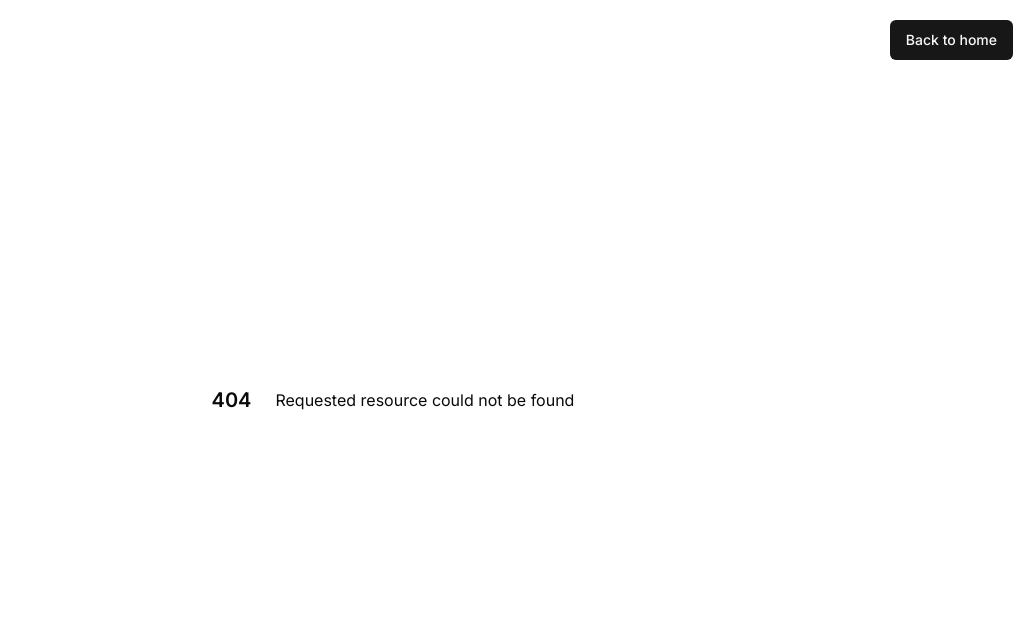
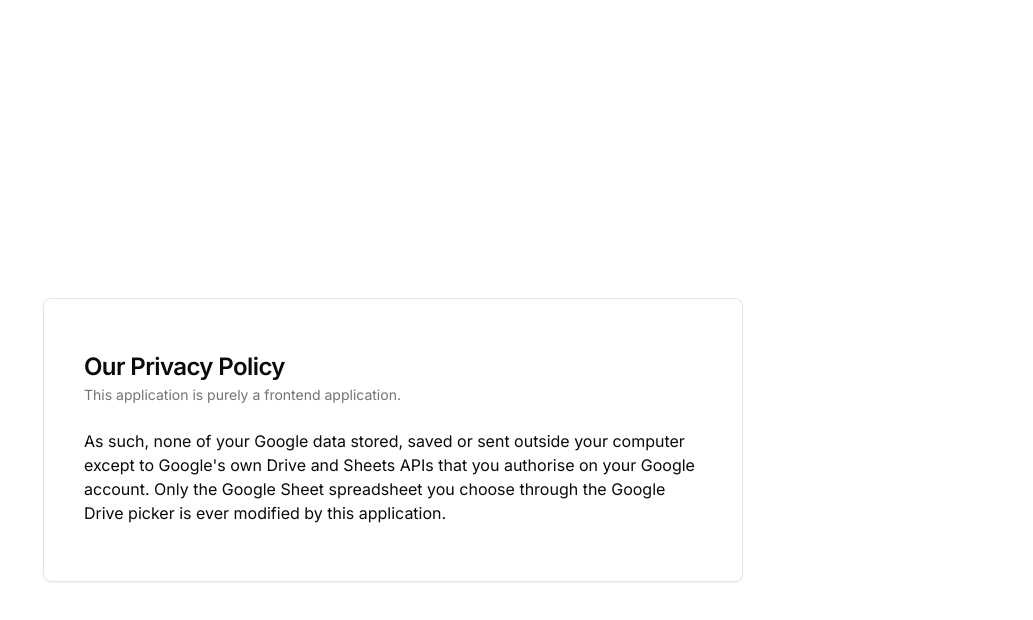
Before and after one commit to ianyeoh/ndis-invoicing, a Next.js app in the folder app/: page /privacy in a window 1280 px wide. Before the commit this address had no page. Shown: the top 620 px of the page, without its empty margins (247-1280 px from the left). Built offline with nearby package versions, Linux system fonts and the light colour scheme.

Commit message:
Add privacy policy

```diff
--- a/app/src/app/login/page.tsx
+++ b/app/src/app/login/page.tsx
@@ -10,7 +10,7 @@ import {
 import { Button } from "@/components/ui/button";
 import { GoogleSignInButton } from "@/components/google/google-sign-in-button";
 import { useAnonymousSession } from "@/components/anonymous-session/anonymous-session";
-import Demo from "./demo";
+// import Demo from "./demo";
 
 export default function LoginPage() {
     const { setAnonymousSession } = useAnonymousSession();
--- /dev/null
+++ b/app/src/app/privacy/page.tsx
@@ -0,0 +1,36 @@
+"use client";
+
+import {
+    Card,
+    CardContent,
+    CardDescription,
+    CardHeader,
+    CardTitle,
+} from "@/components/ui/card";
+
+export default function LoginPage() {
+    return (
+        <div className="flex flex-col gap-5 min-h-screen my-10 items-center justify-center overflow-y-auto">
+            <Card className="py-8 px-4 max-w-[700px]">
+                <CardHeader>
+                    <CardTitle>Our Privacy Policy</CardTitle>
+                    <CardDescription className="mt-6">
+                        This application is purely a frontend application.
+                    </CardDescription>
+                </CardHeader>
+                <CardContent>
+                    <div className="flex flex-col gap-3 ">
+                        As such, none of your Google data stored, saved or sent
+                        outside your computer except to Google's own Drive and
+                        Sheets APIs that you authorise on your Google account.
+                        Only the Google Sheet spreadsheet you choose through the
+                        Google Drive picker is ever modified by this
+                        application.
+                    </div>
+                </CardContent>
+            </Card>
+
+            {/* <Demo /> */}
+        </div>
+    );
+}
```
